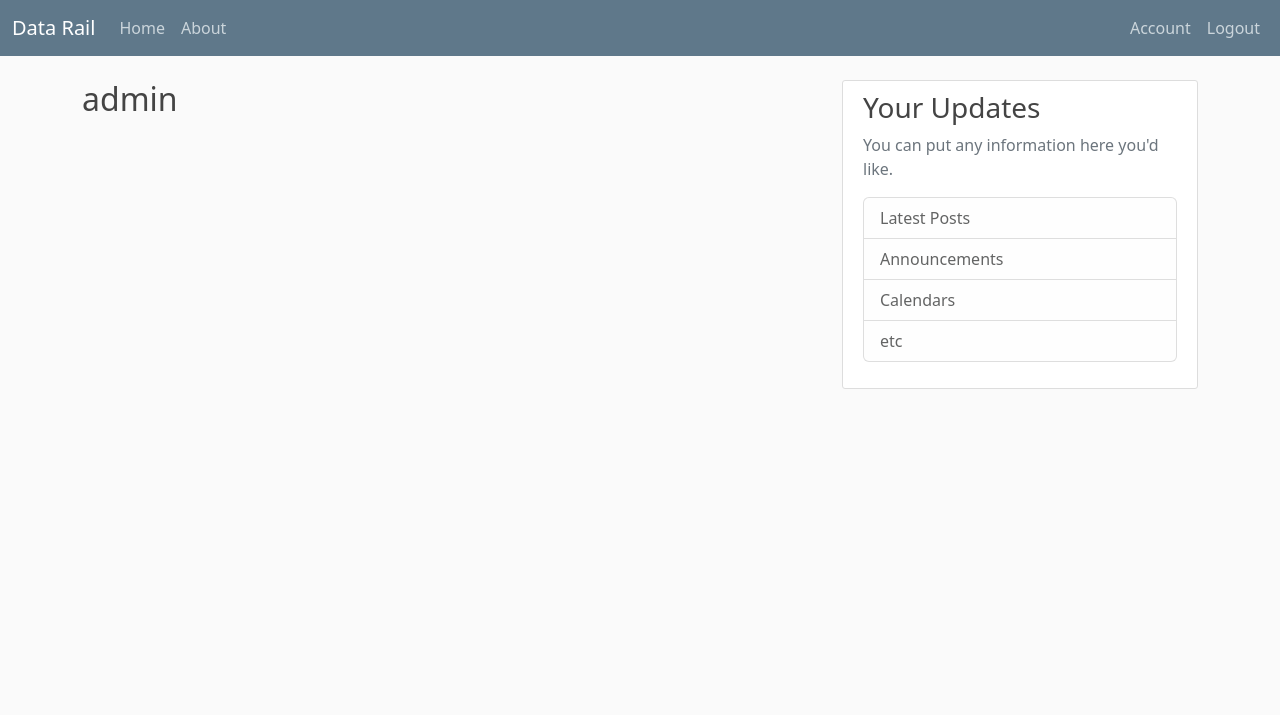
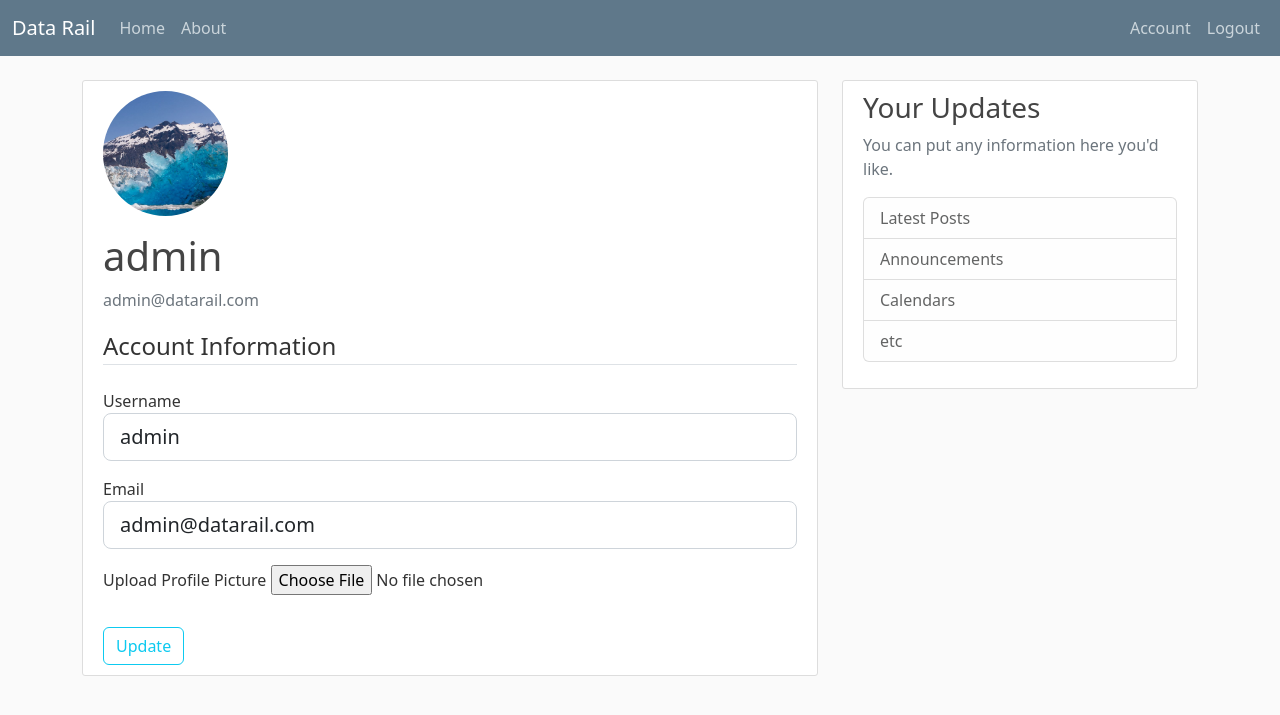
Before and after one commit to Oluwajobs/datarail, a Flask app: page /account in a window 1280 px wide. Shown: the top 715 px of the page. Run offline with Flask 2, Linux system fonts and the light colour scheme; a user stored in the database is signed in; some libraries are stand-ins or nearby versions.

Commit message:
profile picture setup

```diff
--- a/datarail/forms.py
+++ b/datarail/forms.py
@@ -1,8 +1,10 @@
 # Installing flask package for forms
 from flask_wtf import FlaskForm
+from flask_wtf.file import FileField, FileAllowed
 from wtforms import StringField, EmailField, BooleanField, PasswordField, SubmitField  # importing our form fields from wtforms
 from wtforms.validators import DataRequired, EqualTo, Length, Email, ValidationError
 from datarail.models import User
+from flask_login import current_user
 
 # creating our registration form
 class RegistrationForm(FlaskForm):
@@ -29,10 +31,35 @@ class RegistrationForm(FlaskForm):
             raise ValidationError("The email is already taken. Please choose a different email.")
 
 
-
 # creating our login form
 class LoginForm(FlaskForm):
     email = EmailField('Email', validators=[DataRequired()])
     password = PasswordField('Password', validators=[DataRequired()])
     remember = BooleanField('Remember Me')
     submit = SubmitField('Log In')
+
+# creating our account update form
+class UpdateAccountForm(FlaskForm):
+    username = StringField('Username', validators=[DataRequired(), Length(min=2, max=20)])
+    email = StringField('Email', validators=[DataRequired(), Email()])
+    picture = FileField("Upload Profile Picture", validators=[FileAllowed(
+        ['png', 'jpg'], "Images only!")])  # form field for file upload
+    submit = SubmitField('Update')
+
+    def validate_username(self, username):
+        """
+        Validates that the username a user is attempting to register with does not already EXIST IN THE DATABASE
+        """
+        if username.data != current_user.username:
+            user = User.query.filter_by(username=username.data).first()
+            if user:
+                raise ValidationError("The username is already taken. Please choose a different username.")
+
+    def validate_email(self, email):
+        """
+        Validates that the email a user is attempting to register with does not already EXIST IN THE DATABASE
+        """
+        if email.data != current_user.email:
+            user = User.query.filter_by(email=email.data).first()
+            if user:
+                raise ValidationError("The email is already taken. Please choose a different email.")
--- a/datarail/routes.py
+++ b/datarail/routes.py
@@ -1,7 +1,8 @@
 # importing dependencies
-import email
+import os
+import secrets
 from flask import redirect, render_template, flash, url_for, request
-from datarail.forms import RegistrationForm, LoginForm
+from datarail.forms import RegistrationForm, LoginForm, UpdateAccountForm
 from datarail.models import User, posts
 from datarail import app, bcrypt, db
 from flask_login import login_required, login_user, logout_user, current_user
@@ -72,10 +73,41 @@ def login():
     return render_template('login.html', title='Login', form=form)
 
 
-@app.route("/account")
+#----------------------------------------------------------------------#
+# Function for renaming and resizing picture data
+#----------------------------------------------------------------------#
+
+def save_picture(form_picture):
+    random_hex = secrets.token_hex(8)
+    _, fext = os.path.splitext(form_picture.filename)
+    picture_new_name = random_hex + fext
+    picture_path = os.path.join(
+        app.root_path, "static/profile_pics", picture_new_name)
+    # saving the user uploaded picture to the path we created
+    form_picture.save(picture_path)
+
+    return picture_new_name
+
+
+@app.route("/account", methods=["GET", "POST"])
 @login_required
 def account():
-    return render_template('account.html', title='Account')
+    form = UpdateAccountForm()
+    image_file = url_for('static', filename=f'profile_pics/{current_user.image_file}')
+    if form.validate_on_submit():
+        if form.picture.data:
+            picture_file = save_picture(form.picture.data)
+            current_user.image_file = picture_file
+        current_user.username = form.username.data
+        current_user.email = form.email.data
+        db.session.commit()  # commiting the change in user information
+        flash("Your account information has been updated", "success")
+        return redirect(url_for('account'))
+
+    elif request.method == "GET":
+        form.username.data = current_user.username
+        form.email.data = current_user.email
+    return render_template('account.html', title='Account', image_file=image_file, form=form)
 
 @app.route("/logout")
 def logout():
--- a/datarail/templates/account.html
+++ b/datarail/templates/account.html
@@ -1,4 +1,66 @@
 {%extends 'layout.html'%}
 {%block content%}
-<h2>{{current_user.username}}</h2>
+<div class="content-section">
+    <div class="media">
+        <img class="rounded-circle account-img"  src="{{image_file}}" alt="profile picture" srcset="">
+        <div class="media-body">
+            <h2 class="account-heading">{{current_user.username}}</h2>
+            <p class="text-secondary">{{current_user.email}}</p>
+        </div>
+    </div>
+
+    <!-- update fields -->
+
+    <form action="" method="POST" class="row g-3 needs-validation" enctype="multipart/form-data" novalidate>
+        {{form.hidden_tag()}}
+        <fieldset class="form-group">
+            <legend class="border-bottom mb-4">Account Information</legend>
+
+            <div class="form-group mb-3">
+                {{form.username.label(class="form-control-label")}}
+                <!-- showing user errors in form -->
+                {% if form.username.errors %}
+                {{form.username(class="form-control form-control-lg is-invalid")}}
+                <div class="invalid-feedback">
+                    {% for error in form.username.errors %}
+                    <span>{{error}}</span>
+                    {% endfor %}
+                </div>
+                {%else%}
+                {{form.username(class="form-control form-control-lg")}}
+                {%endif%}
+            </div>
+
+            <div class="form-group mb-3">
+                {{form.email.label(class="form-control-label")}}
+                <!-- showing user errors in form -->
+                {% if form.email.errors %}
+                {{form.email(class="form-control form-control-lg is-invalid")}}
+                <div class="invalid-feedback">
+                    {% for error in form.email.errors %}
+                    <span>{{error}}</span>
+                    {% endfor %}
+                </div>
+                {%else%}
+                {{form.email(class="form-control form-control-lg")}}
+                {%endif%}
+            </div>
+
+            <div class="form-group mb-3">
+                {{form.picture.label()}}
+                {{form.picture(class="form-control-file")}}
+                <!-- showing user errors in form -->
+                {% if form.picture.errors %}
+                    {% for error in form.picture.errors %}
+                        <span class="text-danger">{{error}}</span>
+                    {% endfor %}
+                {% endif %}
+        </fieldset>
+        <div class="'form-group">
+            {{form.submit(class="btn btn-outline-info")}}
+        </div>
+    </form>
+
+</div>
+
 {%endblock%}
```
Also changed, not shown: datarail/site.db, datarail/static/profile_pics/a41cc99d901f91fd.jpg (added), datarail/static/profile_pics/default.jpg (added).
